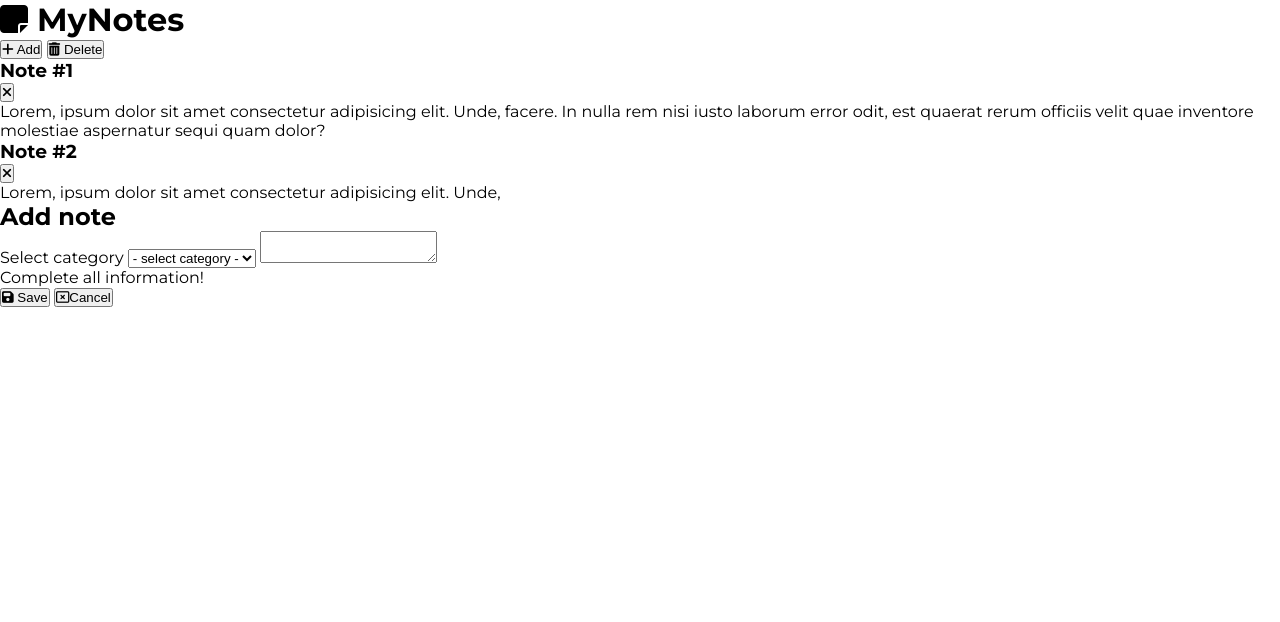
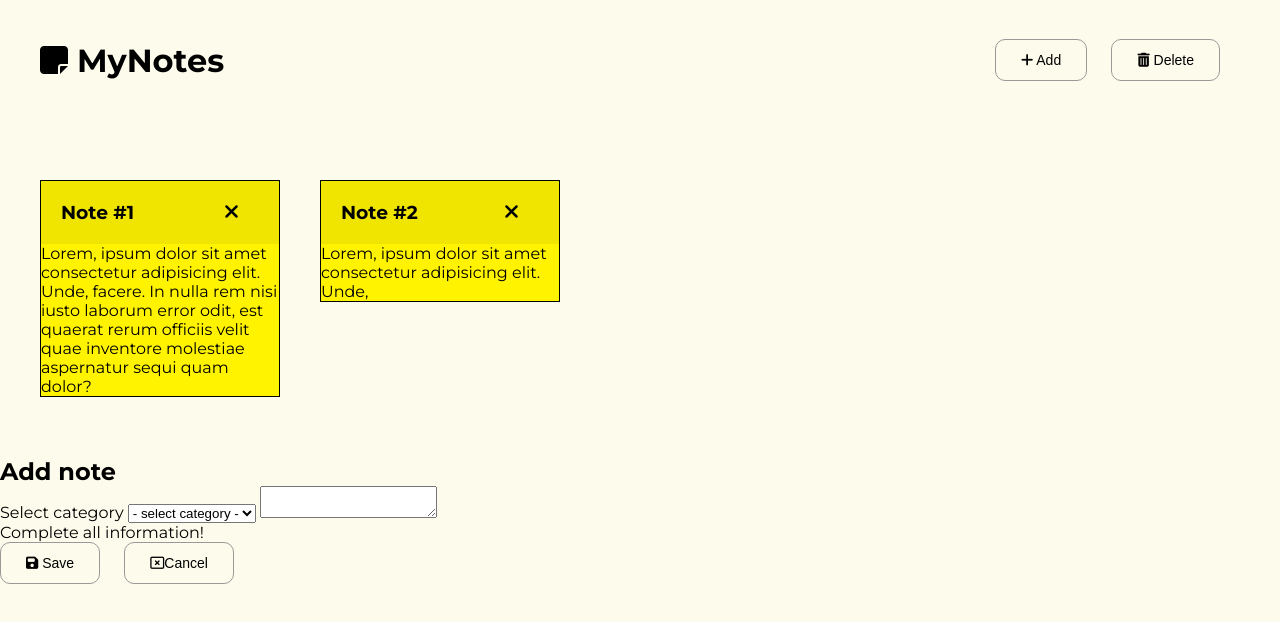
Before and after one commit to TarasYarovyi/MyNotes, a plain HTML site: page index.html in a window 1280 px wide. Drawn offline with Linux system fonts and the light colour scheme.

Commit message:
Menu, Note area, notes - styles added

```diff
--- a/style.css
+++ b/style.css
@@ -5,5 +5,72 @@
 }
 
 body {
+    height: 100vh;
     font-family: 'Montserrat', sans-serif;
+    background-color: rgb(253, 251, 235);
 }
+
+.menu{
+    display: flex;
+    justify-content: space-between;
+    align-items: center;
+    padding: 40px;
+    height: 120px;
+
+}
+
+.menu button,
+.note-panel .save,
+.note-panel .cancel{
+    padding: 12px 25px;
+    background: none;
+    border: 1px solid #999;
+    border-radius: 10px;
+    font-size: 14px;
+    cursor: pointer;
+    transition: background-color .3s, color .3s
+
+}
+.menu button:hover,
+.note-panel .save:hover
+.note-panel .cancel:hover{
+    background-color: #333;
+    color: #ddd;
+}
+
+.icon{
+    margin-right: 20px;
+}
+
+.add{
+    margin-right: 20px;
+}
+.note-area{
+    display: flex;
+    align-items: start;
+    flex-wrap: wrap;
+    padding: 20px;
+}
+
+.note {
+    margin: 40px 20px;
+    width: 240px;
+    background-color: rgb(255, 243, 0);
+    border: 1px solid black;
+}
+
+.note-header {
+    display: flex;
+    justify-content: space-between;
+    align-items: center;
+    padding: 20px;
+    background-color: rgba(0, 0, 0, .06);
+}
+
+.note-header .delete-note {
+    background: none;
+    font-size: 20px;
+    border: none;
+    cursor: pointer;
+
+}
```
